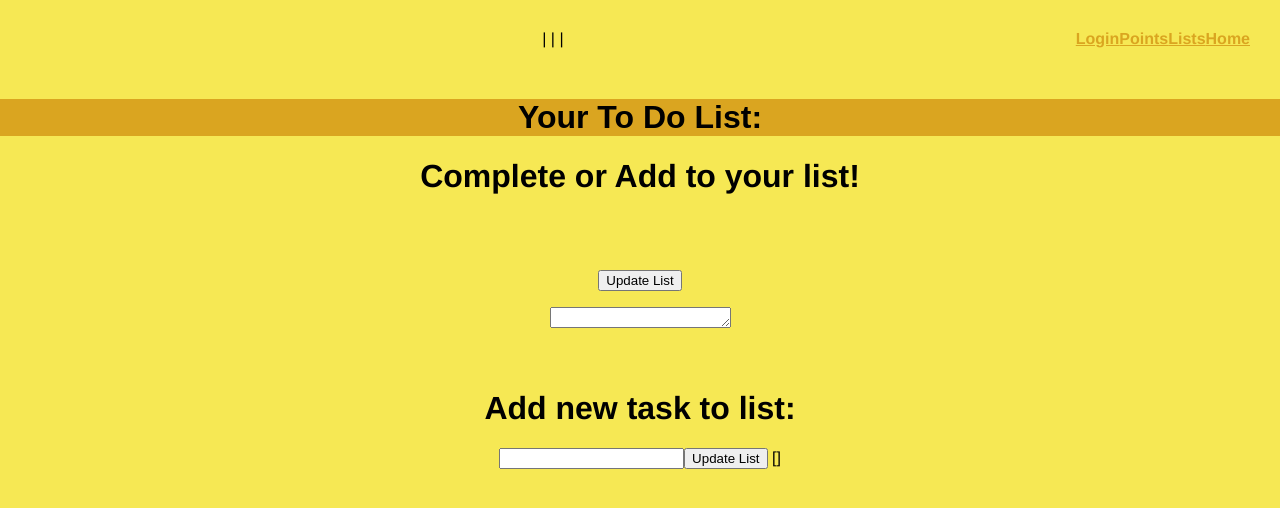
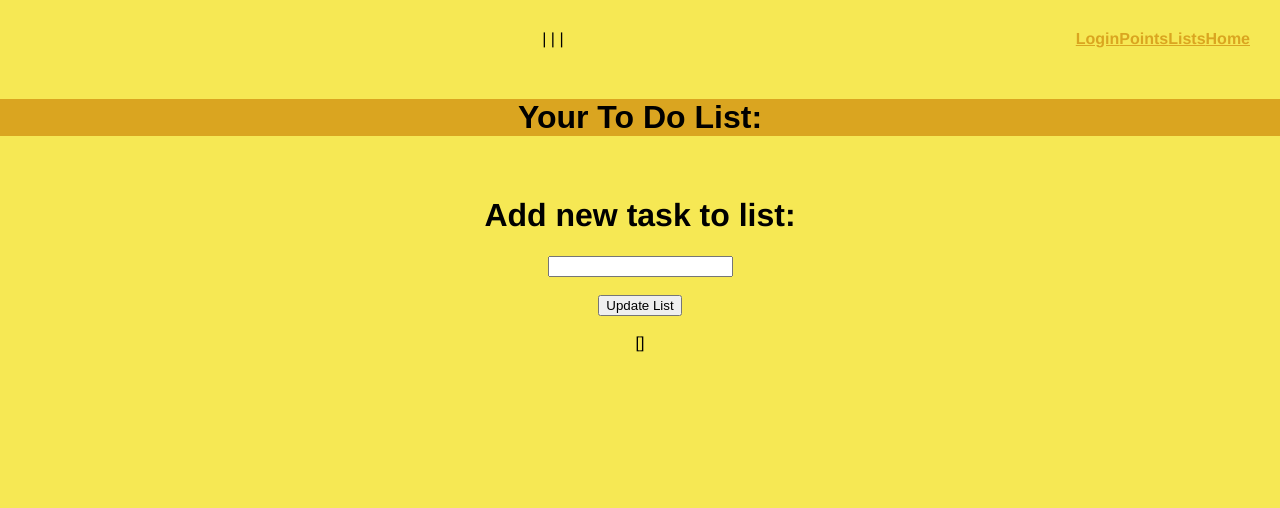
Before and after one commit to devclub-hackathon-2023/hackathon-2023, a Vue app in the folder frontend/: page /ViewToDos in a window 1280 px wide. Shown: the top 508 px of the page. Built offline with nearby package versions, Linux system fonts and the light colour scheme.

Commit message:
better to do list page

```diff
--- a/frontend/src/views/ViewToDos.vue
+++ b/frontend/src/views/ViewToDos.vue
@@ -5,35 +5,19 @@
     </div>
 
     <div class="checklist">
-      <h1>Complete or Add to your list!</h1>
       <br>
-
-      <form class="checklist" method="post">
-
-        <br> <br>
-
-        <button type="button" id="addListButton" @click="onAddNew()">
-          {{ addtxt }}
-        </button>
-        <br>
-        <p> </p>
-
-        <textarea id="comment" name="comments" rows="1" cols="20"></textarea>
-      </form>
-      <br><br>
-      <ul id="list"></ul>
 
       <h1>Add new task to list:</h1>
       <input type= "text" id="add" v-model="newTask.text">
-      <button value="add task" @click="onAddTaskClicked"> {{ addtxt }} </button>
+      <br><br>
+
+      <button value="add task" @click="onAddTaskClicked"> {{ addtxt }} </button><br><br>
       {{ tasks }}
-
+      <br><br>
     </div>
   <div id = "textAdded">
 
   </div>
-
-
 </template>
 
 <script>
```
